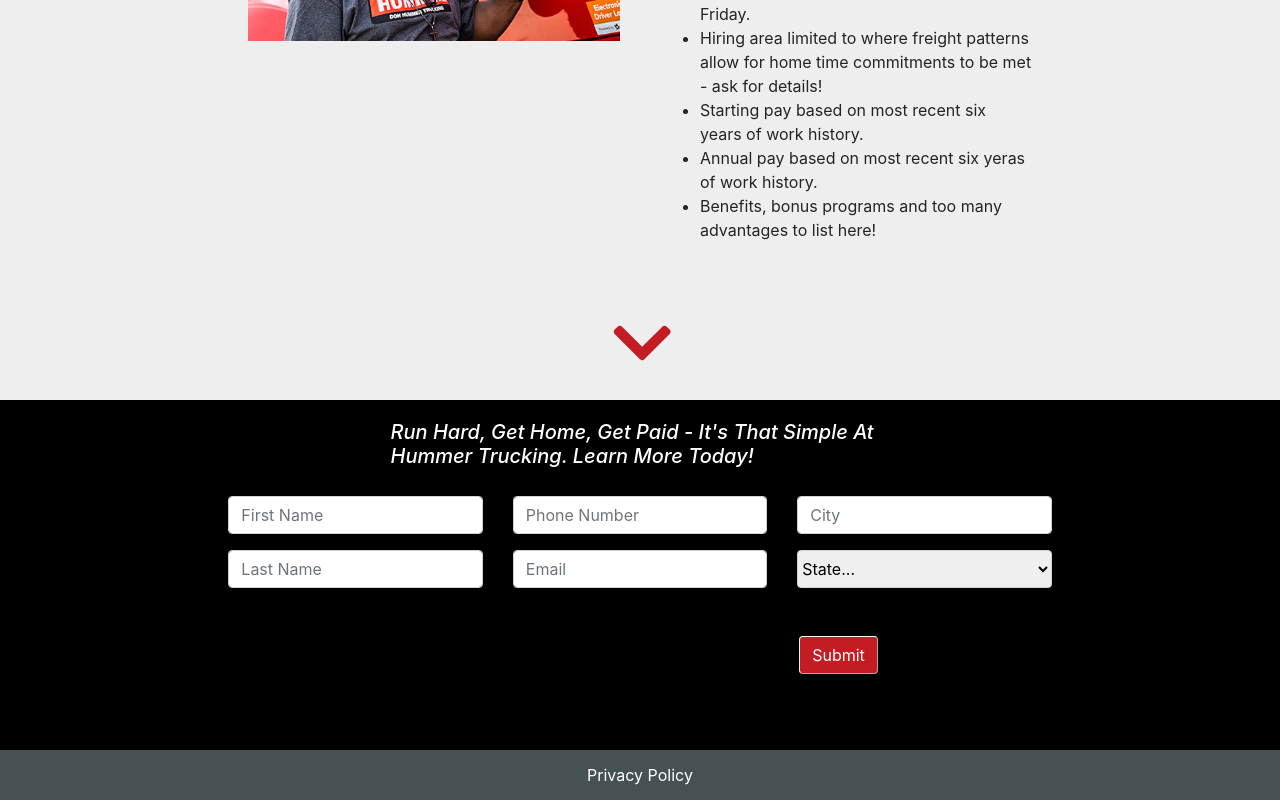
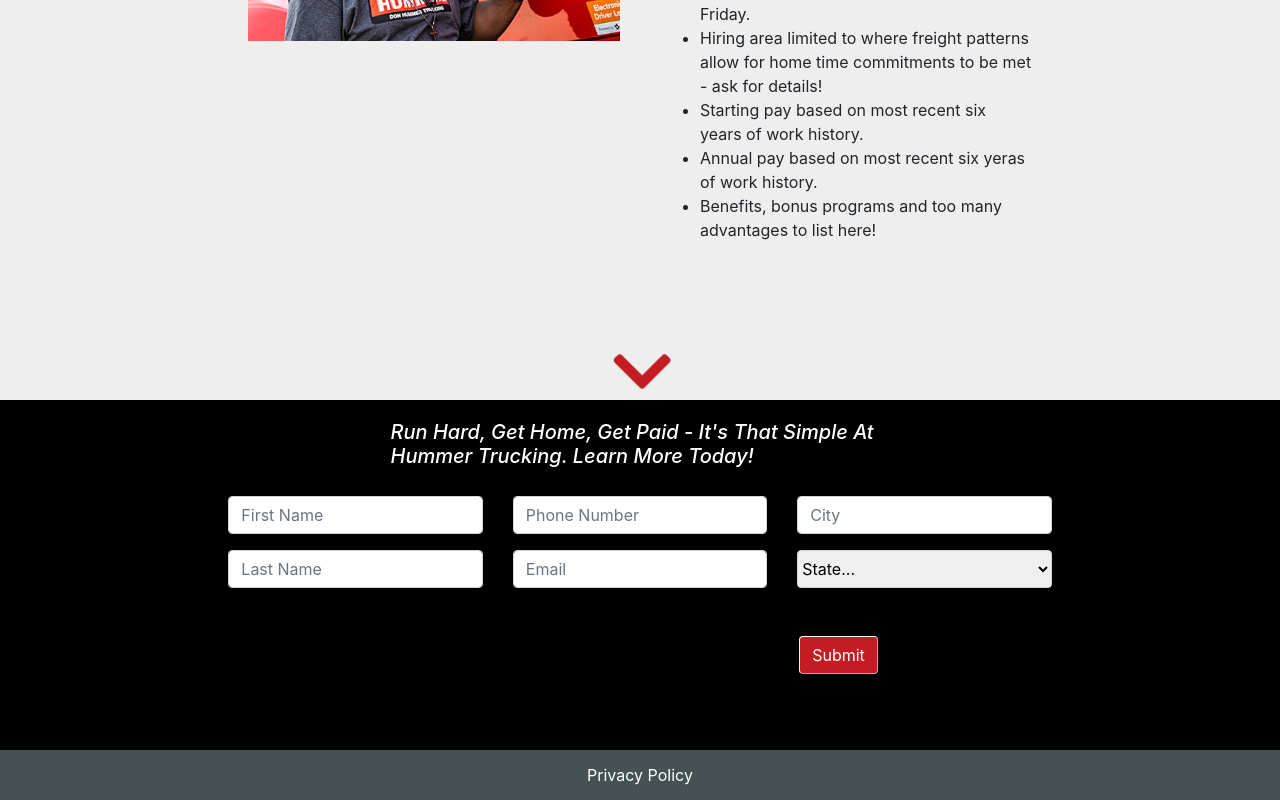
Before and after one commit to ericlafontsee/CIA, a React (Create React App) app: page / in a window 1280 px wide. Shown: the part 910-1710 px from the top of the page. Built offline with nearby package versions, Linux system fonts and the light colour scheme.

Commit message:
smoothed out the keyframe animation

```diff
--- a/src/components/Card2/style.css
+++ b/src/components/Card2/style.css
@@ -1,15 +1,18 @@
 .arrow {
     width: 100px;
     height: 100px;
-    background-color: red;
     position: relative;
-    animation-name: example;
+    animation-name: arrow;
     animation-duration: 1s;
     animation-iteration-count: infinite;
   }
 
-  @keyframes example {
-    0%   { left:0px; top:0px;}
-    50%  { left:0px; top:20px;}
+  @keyframes arrow {
+    from {
+      transform: translateY(0%);
+    }
 
+    to {
+      transform: translateY(30%);
+    }
   }
```
